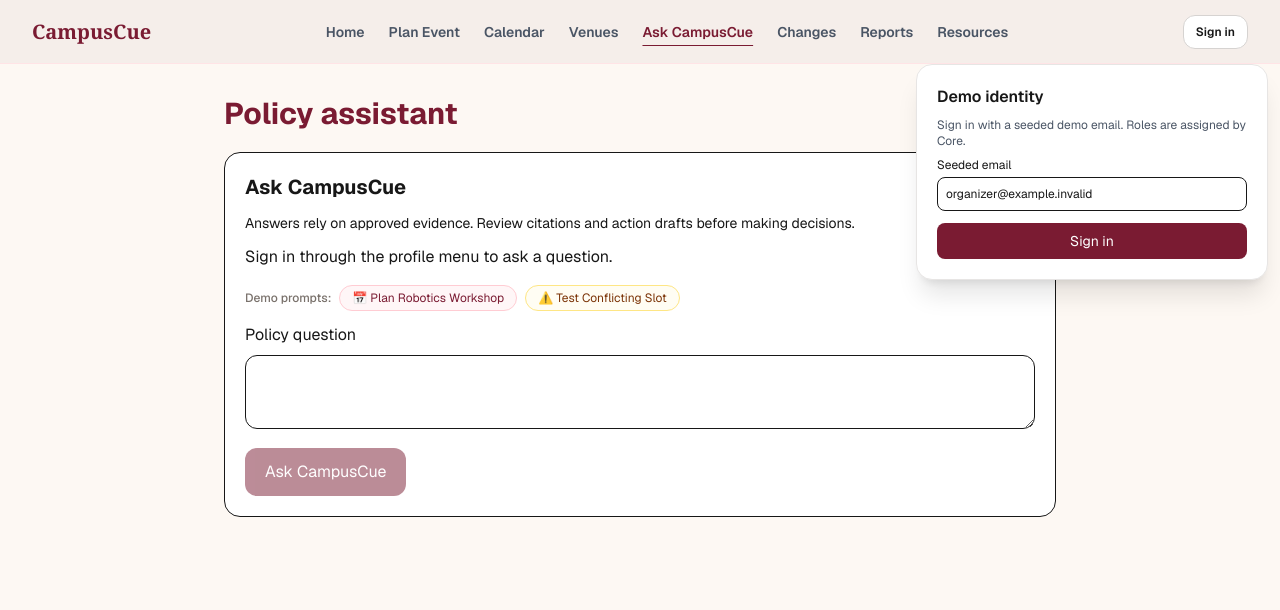
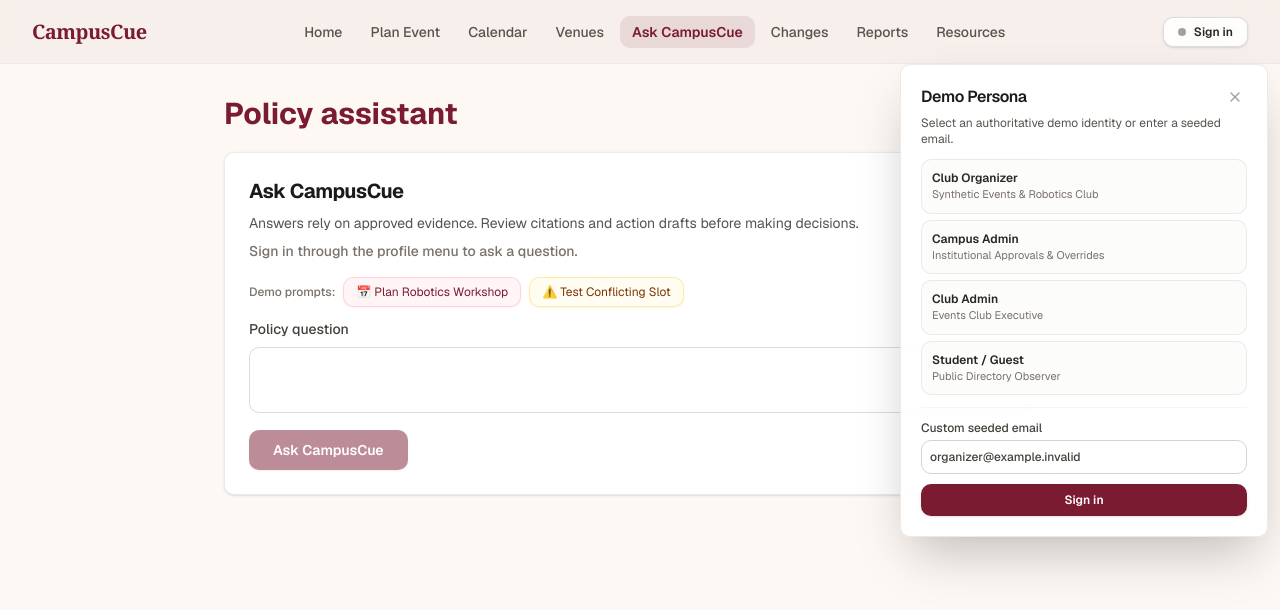
Before and after one commit to Mrudula-itsjuzme/Genesis-womm, a Next.js app in the folder apps/web/: page /policy in a window 1280 px wide. Both pictures are taken after a click on the button "Sign in". Shown: the top 610 px of the page. Built offline with nearby package versions, Linux system fonts and the light colour scheme.

Commit message:
feat(frontend): apply fluid persona switching, auto-dismiss modal, and apple design styling

```diff
--- a/apps/web/src/components/PolicyAssistant.tsx
+++ b/apps/web/src/components/PolicyAssistant.tsx
@@ -32,26 +32,26 @@ function Conversation() {
     } catch (err) { if (alive.current) setError(errorMessage(err)); }
     finally { if (alive.current) setBusy(false); }
   }
-  return <section className="rounded-2xl border bg-white p-5"><h2 className="text-xl font-bold">Ask CampusCue</h2><p className="my-3 text-sm">Answers rely on approved evidence. Review citations and action drafts before making decisions.</p>
-    {!token && <p>Sign in through the profile menu to ask a question.</p>}
-    <div aria-live="polite" className="space-y-4">{turns.map((turn, i) => <article key={i} className={'rounded-xl p-4 ' + (turn.role === 'user' ? 'bg-rose-50' : 'border bg-stone-50')}><p className="text-xs font-bold uppercase">{turn.role}</p><p className="mt-2 whitespace-pre-wrap">{turn.content}</p>
-      {turn.response?.clarifying_question && <p className="mt-3 font-semibold">{turn.response.clarifying_question}</p>}
-      {turn.response?.citations?.map(citation => { const url = sourceUrl(citation.source_url); return <blockquote key={citation.evidence_id} className="my-3 border-l-4 border-rose-200 pl-3 text-sm"><p>{citation.title} · pp. {citation.page_start}–{citation.page_end} · Version {citation.document_version}</p><p className="my-2 whitespace-pre-wrap">{citation.excerpt}</p>{url && <a href={url + (url.includes('#') ? '' : '#page=' + citation.page_start)} target="_blank" rel="noreferrer" className="underline">Open source</a>}<p className="break-all text-xs">Evidence: {citation.evidence_id}</p></blockquote>; })}
-      {turn.response && !turn.response.citations?.length && <p className="mt-2 text-xs">No document citations returned for this reply.</p>}
+  return <section className="rounded-[10px] border border-stone-200/80 bg-white/95 p-6 shadow-sm backdrop-blur-xl"><h2 className="text-xl font-bold tracking-tight text-stone-900">Ask CampusCue</h2><p className="my-2 text-sm text-stone-600">Answers rely on approved evidence. Review citations and action drafts before making decisions.</p>
+    {!token && <p className="text-sm font-medium text-stone-500">Sign in through the profile menu to ask a question.</p>}
+    <div aria-live="polite" className="space-y-4">{turns.map((turn, i) => <article key={i} className={'rounded-[10px] p-4.5 transition-all ' + (turn.role === 'user' ? 'border border-rose-100 bg-rose-50/70' : 'border border-stone-200/80 bg-stone-50/60')}><p className="text-xs font-bold uppercase tracking-wider text-stone-500">{turn.role}</p><p className="mt-2 whitespace-pre-wrap text-sm text-stone-900 leading-relaxed">{turn.content}</p>
+      {turn.response?.clarifying_question && <p className="mt-3 text-sm font-semibold text-[#7a1b32]">{turn.response.clarifying_question}</p>}
+      {turn.response?.citations?.map(citation => { const url = sourceUrl(citation.source_url); return <blockquote key={citation.evidence_id} className="my-3 rounded-[8px] border-l-4 border-[#7a1b32] bg-white/80 p-3 text-sm shadow-xs"><p className="font-semibold text-stone-800">{citation.title} · pp. {citation.page_start}–{citation.page_end} · Version {citation.document_version}</p><p className="my-1.5 whitespace-pre-wrap text-stone-600 leading-normal">{citation.excerpt}</p>{url && <a href={url + (url.includes('#') ? '' : '#page=' + citation.page_start)} target="_blank" rel="noreferrer" className="text-xs font-semibold text-[#7a1b32] underline hover:text-[#631628]">Open source</a>}<p className="break-all text-[11px] text-stone-400 mt-1">Evidence: {citation.evidence_id}</p></blockquote>; })}
+      {turn.response && !turn.response.citations?.length && <p className="mt-2 text-xs text-stone-400">No document citations returned for this reply.</p>}
       {turn.response?.proposed_actions?.map(action => <ActionReview key={action.action_id} action={action} />)}
-      {Boolean(turn.response?.trace?.length) && <details className="mt-3 text-xs"><summary>Tool activity</summary>{turn.response?.trace?.map((trace, n) => <p key={n}>{trace.tool}: {trace.outcome} · {trace.latency_ms} ms</p>)}</details>}
-      {turn.response && <p className="mt-2 text-xs">Request: {turn.response.request_id}</p>}
+      {Boolean(turn.response?.trace?.length) && <details className="mt-3 text-xs text-stone-500"><summary className="cursor-pointer font-medium hover:text-stone-700">Tool activity</summary>{turn.response?.trace?.map((trace, n) => <p key={n} className="mt-1">{trace.tool}: {trace.outcome} · {trace.latency_ms} ms</p>)}</details>}
+      {turn.response && <p className="mt-2 text-[11px] text-stone-400">Request: {turn.response.request_id}</p>}
     </article>)}</div>
     <div className="mt-4 flex flex-wrap items-center gap-2 text-xs">
       <span className="font-medium text-stone-500">Demo prompts:</span>
-      <button type="button" onClick={() => setInput('Plan a workshop for Synthetic Robotics Club in Synthetic Main Auditorium on 24 November 2026 from 3pm to 5pm.')} className="rounded-full border border-rose-200 bg-rose-50/60 px-3 py-1 text-[#7a1b32] transition hover:bg-rose-100">
+      <button type="button" onClick={() => setInput('Plan a workshop for Synthetic Robotics Club in Synthetic Main Auditorium on 24 November 2026 from 3pm to 5pm.')} className="rounded-[10px] border border-rose-200/80 bg-rose-50/70 px-3 py-1.5 text-[#7a1b32] shadow-xs transition-all duration-150 hover:bg-rose-100 active:scale-[0.98]">
         📅 Plan Robotics Workshop
       </button>
-      <button type="button" onClick={() => setInput('Plan an event in Synthetic Main Auditorium on 20 November 2026 from 10am to 11am.')} className="rounded-full border border-amber-200 bg-amber-50/60 px-3 py-1 text-amber-900 transition hover:bg-amber-100">
+      <button type="button" onClick={() => setInput('Plan an event in Synthetic Main Auditorium on 20 November 2026 from 10am to 11am.')} className="rounded-[10px] border border-amber-200/80 bg-amber-50/70 px-3 py-1.5 text-amber-900 shadow-xs transition-all duration-150 hover:bg-amber-100 active:scale-[0.98]">
         ⚠️ Test Conflicting Slot
       </button>
     </div>
-    <form onSubmit={send} className="mt-3 space-y-3"><label className="block">Policy question<textarea disabled={busy || !token} required maxLength={4000} value={input} onChange={e => setInput(e.target.value)} className="mt-2 w-full rounded-xl border p-3" /></label><button disabled={busy || !token || !input.trim()} className="rounded-xl bg-[#7a1b32] px-5 py-3 text-white disabled:opacity-50">{busy ? 'Asking…' : 'Ask CampusCue'}</button>{error && <p role="alert" className="text-rose-800">{error}</p>}</form>
+    <form onSubmit={send} className="mt-3 space-y-3"><label className="block text-sm font-medium text-stone-700">Policy question<textarea disabled={busy || !token} required maxLength={4000} value={input} onChange={e => setInput(e.target.value)} className="mt-2 w-full rounded-[10px] border border-stone-300/80 bg-white p-3 text-sm transition-all focus:border-[#7a1b32] focus:outline-none focus:ring-2 focus:ring-[#7a1b32]/15" /></label><button disabled={busy || !token || !input.trim()} className="rounded-[10px] bg-[#7a1b32] px-6 py-2.5 text-sm font-semibold text-white shadow-sm transition-all duration-150 ease-out hover:bg-[#631628] active:scale-[0.98] disabled:opacity-50">{busy ? 'Asking…' : 'Ask CampusCue'}</button>{error && <p role="alert" className="text-sm font-medium text-rose-800">{error}</p>}</form>
   </section>;
 }
 function ActionReview({ action }: { action: AgentAction }) {
@@ -67,11 +67,11 @@ function ActionReview({ action }: { action: AgentAction }) {
     } catch (err) { if (alive.current) setError(errorMessage(err)); }
     finally { if (alive.current) setBusy(false); }
   }
-  return <section className="my-3 rounded-xl border bg-white p-4"><h3 className="font-bold">Action draft: {action.type}</h3><p>{action.summary}</p><p className="text-xs">{status}</p><details className="my-2"><summary>Review proposed fields</summary><pre className="overflow-auto whitespace-pre-wrap text-xs">{JSON.stringify(action.payload, null, 2)}</pre></details>
+  return <section className="my-3 rounded-[10px] border border-stone-200/80 bg-white p-4.5 shadow-sm"><h3 className="font-bold text-stone-900">Action draft: {action.type}</h3><p className="mt-1 text-sm text-stone-600">{action.summary}</p><p className="mt-1 text-xs font-semibold text-[#7a1b32]">{status}</p><details className="my-2"><summary className="cursor-pointer text-xs font-medium text-stone-500 hover:text-stone-700">Review proposed fields</summary><pre className="overflow-auto whitespace-pre-wrap rounded-[8px] bg-stone-50 p-2 text-xs text-stone-700 mt-1">{JSON.stringify(action.payload, null, 2)}</pre></details>
     {Boolean(action.conflicts?.length) && <ConflictSidebar result={{ event_id: action.target_event_id, evaluated_as: 'DRAFT', conflicts: action.conflicts!, has_blocking: action.conflicts!.some(c => c.severity === 'blocking'), checked_at: action.created_at }} />}
-    {status === 'PROPOSED' && <div className="my-3 flex gap-3"><button disabled={busy || action.type !== 'CREATE_EVENT_DRAFT'} onClick={() => decide(true)} className="rounded border p-2">Confirm draft creation</button><button disabled={busy} onClick={() => decide(false)} className="rounded border p-2">Reject action</button></div>}
-    {action.type !== 'CREATE_EVENT_DRAFT' && <p className="text-xs">Core does not support execution of this action type yet.</p>}
-    {created && <Link className="underline" href={'/changes?eventId=' + created}>Open created event draft</Link>}
-    {error && <p role="alert">{error}</p>}
+    {status === 'PROPOSED' && <div className="my-3 flex gap-3"><button disabled={busy || action.type !== 'CREATE_EVENT_DRAFT'} onClick={() => decide(true)} className="rounded-[10px] bg-[#7a1b32] px-4 py-2 text-xs font-semibold text-white shadow-xs transition-all duration-150 hover:bg-[#631628] active:scale-[0.98] disabled:opacity-50">Confirm draft creation</button><button disabled={busy} onClick={() => decide(false)} className="rounded-[10px] border border-stone-300 bg-white px-4 py-2 text-xs font-semibold text-stone-700 transition-all duration-150 hover:bg-stone-50 active:scale-[0.98]">Reject action</button></div>}
+    {action.type !== 'CREATE_EVENT_DRAFT' && <p className="text-xs text-stone-500">Core does not support execution of this action type yet.</p>}
+    {created && <Link className="mt-2 inline-block text-xs font-semibold text-[#7a1b32] underline" href={'/changes?eventId=' + created}>Open created event draft</Link>}
+    {error && <p role="alert" className="text-sm font-medium text-rose-800">{error}</p>}
   </section>;
 }
--- a/apps/web/src/components/TopNav.tsx
+++ b/apps/web/src/components/TopNav.tsx
@@ -11,26 +11,181 @@ export default function TopNav() {
   const [open, setOpen] = useState(false);
   const [profile, setProfile] = useState(false);
   const [email, setEmail] = useState('organizer@example.invalid');
-  const navLinks = links.map(([href, label]) => <Link key={href} href={href} onClick={() => setOpen(false)} aria-current={path === href ? 'page' : undefined} className={'px-3 py-2 text-sm font-semibold ' + (path === href ? 'text-[#7a1b32] underline underline-offset-8' : 'text-gray-600')}>{label}</Link>);
-  return <header className="fixed inset-x-0 top-0 z-50 h-16 border-b border-rose-100 bg-[#F5EEE9]/95 backdrop-blur-md print:hidden">
-    <div className="flex h-full items-center justify-between gap-3 px-4 lg:px-8">
-      <Link href="/" className="shrink-0 font-serif text-xl font-bold text-[#7a1b32]">CampusCue</Link>
-      <nav aria-label="Main navigation" className="hidden xl:flex">{navLinks}</nav>
-      <div className="flex gap-2">
-        <button aria-expanded={profile} onClick={() => setProfile(!profile)} className="rounded-xl border border-stone-300 bg-white px-3 py-2 text-xs font-semibold">{isLoading ? 'Loading session…' : session?.user.display_name ?? 'Sign in'}</button>
-        <button aria-label={open ? 'Close navigation' : 'Open navigation'} aria-expanded={open} onClick={() => setOpen(!open)} className="p-2 xl:hidden">{open ? <X size={20} /> : <Menu size={20} />}</button>
+
+  const DEMO_PERSONAS = [
+    { label: 'Club Organizer', email: 'organizer@example.invalid', desc: 'Synthetic Events & Robotics Club' },
+    { label: 'Campus Admin', email: 'campus-admin@example.invalid', desc: 'Institutional Approvals & Overrides' },
+    { label: 'Club Admin', email: 'club-admin@example.invalid', desc: 'Events Club Executive' },
+    { label: 'Student / Guest', email: 'student@demo.invalid', desc: 'Public Directory Observer' },
+  ];
+
+  const handlePersonaSelect = async (targetEmail: string) => {
+    await switchPersona(targetEmail);
+    setProfile(false);
+  };
+
+  const navLinks = links.map(([href, label]) => (
+    <Link
+      key={href}
+      href={href}
+      onClick={() => setOpen(false)}
+      aria-current={path === href ? 'page' : undefined}
+      className={
+        'rounded-[10px] px-3 py-1.5 text-sm font-medium transition-all duration-150 active:scale-[0.98] ' +
+        (path === href ? 'bg-[#7a1b32]/10 font-semibold text-[#7a1b32]' : 'text-stone-600 hover:bg-stone-200/50 hover:text-stone-900')
+      }
+    >
+      {label}
+    </Link>
+  ));
+
+  return (
+    <header className="fixed inset-x-0 top-0 z-50 h-16 border-b border-stone-200/60 bg-[#F5EEE9]/85 backdrop-blur-xl transition-all print:hidden">
+      <div className="flex h-full items-center justify-between gap-3 px-4 lg:px-8">
+        <Link href="/" className="shrink-0 font-serif text-xl font-bold tracking-tight text-[#7a1b32] transition-transform active:scale-[0.98]">
+          CampusCue
+        </Link>
+        <nav aria-label="Main navigation" className="hidden items-center gap-1 xl:flex">
+          {navLinks}
+        </nav>
+        <div className="flex items-center gap-2">
+          <button
+            aria-expanded={profile}
+            onClick={() => setProfile(!profile)}
+            className="flex items-center gap-2 rounded-[10px] border border-stone-300/80 bg-white/90 px-3.5 py-1.5 text-xs font-semibold text-stone-800 shadow-sm backdrop-blur-md transition-all duration-150 hover:bg-white active:scale-[0.98]"
+          >
+            <span
+              className={
+                'inline-block h-2 w-2 rounded-full ' +
+                (session
+                  ? session.user.campus_admin
+                    ? 'bg-purple-600 shadow-[0_0_6px_rgba(147,51,234,0.5)]'
+                    : 'bg-emerald-600 shadow-[0_0_6px_rgba(5,150,105,0.5)]'
+                  : 'bg-stone-400')
+              }
+            />
+            <span>{isLoading ? 'Loading session…' : session?.user.display_name ?? 'Sign in'}</span>
+            {session && (
+              <span className="rounded-[6px] bg-stone-100 px-1.5 py-0.5 text-[10px] font-medium text-stone-600">
+                {session.user.campus_admin ? 'Admin' : activeClub?.role ?? 'Member'}
+              </span>
+            )}
+          </button>
+          <button
+            aria-label={open ? 'Close navigation' : 'Open navigation'}
+            aria-expanded={open}
+            onClick={() => setOpen(!open)}
+            className="rounded-[10px] p-2 text-stone-700 transition-all hover:bg-stone-200/50 active:scale-[0.96] xl:hidden"
+          >
+            {open ? <X size={20} /> : <Menu size={20} />}
+          </button>
+        </div>
       </div>
-    </div>
-    {open && <nav aria-label="Mobile navigation" className="flex flex-col border-b bg-[#F5EEE9] p-4 xl:hidden">{navLinks}</nav>}
-    {profile && <div className="absolute right-3 top-16 w-[min(22rem,calc(100vw-1.5rem))] rounded-2xl border border-stone-200 bg-white p-5 shadow-xl">
-      <h2 className="font-semibold">Demo identity</h2><p className="my-2 text-xs text-gray-600">Sign in with a seeded demo email. Roles are assigned by Core.</p>
-      {session && <><p className="text-xs">{session.user.email} · {session.user.campus_admin ? 'Campus admin' : activeClub?.role ?? 'Member'}{session.user.synthetic ? ' · Synthetic demo' : ''}</p>
-        <label className="mt-3 block text-xs">Active club<select aria-label="Active club" value={activeClub?.club_id ?? ''} onChange={e => selectClub(e.target.value)} className="mt-1 w-full rounded-lg border p-2">{(session.user.memberships ?? []).map(c => <option key={c.club_id} value={c.club_id}>{c.club_name} · {c.role}</option>)}</select></label>
-        <button onClick={logout} className="my-3 text-xs font-bold text-[#7a1b32]">Sign out</button></>}
-      <form onSubmit={e => { e.preventDefault(); void switchPersona(email); }} className="space-y-3">
-        <label className="block text-xs">Seeded email<input type="email" required value={email} onChange={e => setEmail(e.target.value)} className="mt-1 w-full rounded-lg border p-2" /></label>
-        <button disabled={isLoading} className="w-full rounded-lg bg-[#7a1b32] p-2 text-sm text-white disabled:opacity-50">{session ? 'Switch identity' : 'Sign in'}</button>
-      </form>{error && <p role="alert" className="mt-3 text-xs text-rose-800">{error}</p>}
-    </div>}
-  </header>;
+      {open && (
+        <nav aria-label="Mobile navigation" className="flex flex-col gap-1 border-b border-stone-200 bg-[#F5EEE9]/95 p-4 backdrop-blur-xl xl:hidden">
+          {navLinks}
+        </nav>
+      )}
+      {profile && (
+        <div className="absolute right-3 top-16 w-[min(23rem,calc(100vw-1.5rem))] rounded-[10px] border border-stone-200/80 bg-white/95 p-5 shadow-2xl backdrop-blur-xl transition-all">
+          <div className="flex items-center justify-between">
+            <h2 className="font-semibold tracking-tight text-stone-900">Demo Persona</h2>
+            <button
+              onClick={() => setProfile(false)}
+              className="rounded-[6px] p-1 text-stone-400 transition hover:bg-stone-100 hover:text-stone-700 active:scale-[0.95]"
+              aria-label="Close modal"
+            >
+              <X size={16} />
+            </button>
+          </div>
+          <p className="my-1.5 text-xs text-stone-600">Select an authoritative demo identity or enter a seeded email.</p>
+
+          <div className="my-3 space-y-1.5">
+            {DEMO_PERSONAS.map(p => {
+              const active = session?.user.email === p.email;
+              return (
+                <button
+                  key={p.email}
+                  type="button"
+                  disabled={isLoading}
+                  onClick={() => handlePersonaSelect(p.email)}
+                  className={
+                    'flex w-full flex-col items-start rounded-[10px] border p-2.5 text-left transition-all duration-150 active:scale-[0.98] ' +
+                    (active
+                      ? 'border-[#7a1b32] bg-rose-50/80 font-medium text-[#7a1b32] shadow-xs'
+                      : 'border-stone-200/80 bg-stone-50/60 hover:bg-stone-100/80 text-stone-800')
+                  }
+                >
+                  <div className="flex w-full items-center justify-between text-xs font-semibold">
+                    <span>{p.label}</span>
+                    {active && <span className="text-[10px] text-[#7a1b32]">Active</span>}
+                  </div>
+                  <span className="text-[11px] text-stone-500">{p.desc}</span>
+                </button>
+              );
+            })}
+          </div>
+
+          {session && (
+            <div className="my-3 rounded-[10px] border border-stone-200/60 bg-stone-50/50 p-3 text-xs">
+              <p className="font-medium text-stone-900">
+                {session.user.email} · {session.user.campus_admin ? 'Campus admin' : activeClub?.role ?? 'Member'}
+                {session.user.synthetic ? ' · Synthetic demo' : ''}
+              </p>
+              <label className="mt-2 block text-xs text-stone-700">
+                Active club
+                <select
+                  aria-label="Active club"
+                  value={activeClub?.club_id ?? ''}
+                  onChange={e => selectClub(e.target.value)}
+                  className="mt-1 w-full rounded-[10px] border border-stone-300 bg-white p-2 text-xs transition focus:border-[#7a1b32] focus:outline-none"
+                >
+                  {(session.user.memberships ?? []).map(c => (
+                    <option key={c.club_id} value={c.club_id}>
+                      {c.club_name} · {c.role}
+                    </option>
+                  ))}
+                </select>
+              </label>
+              <button
+                onClick={() => {
+                  logout();
+                  setProfile(false);
+                }}
+                className="mt-2.5 text-xs font-bold text-[#7a1b32] transition hover:underline active:scale-[0.98]"
+              >
+                Sign out
+              </button>
+            </div>
+          )}
+
+          <form
+            onSubmit={async e => {
+              e.preventDefault();
+              await handlePersonaSelect(email);
+            }}
+            className="space-y-2.5 border-t border-stone-100 pt-3"
+          >
+            <label className="block text-xs font-medium text-stone-700">
+              Custom seeded email
+              <input
+                type="email"
+                required
+                value={email}
+                onChange={e => setEmail(e.target.value)}
+                className="mt-1 w-full rounded-[10px] border border-stone-300 bg-white p-2 text-xs transition focus:border-[#7a1b32] focus:outline-none"
+              />
+            </label>
+            <button
+              disabled={isLoading}
+              className="w-full rounded-[10px] bg-[#7a1b32] p-2 text-xs font-semibold text-white shadow-sm transition-all duration-150 hover:bg-[#631628] active:scale-[0.98] disabled:opacity-50"
+            >
+              {session ? 'Switch identity' : 'Sign in'}
+            </button>
+          </form>
+          {error && <p role="alert" className="mt-2 text-xs text-rose-800">{error}</p>}
+        </div>
+      )}
+    </header>
+  );
 }
```
